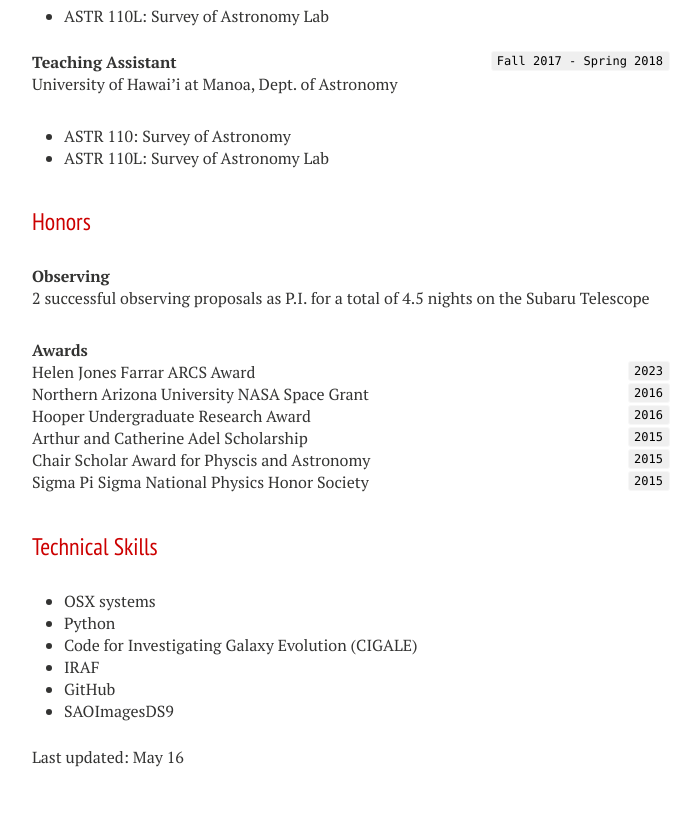
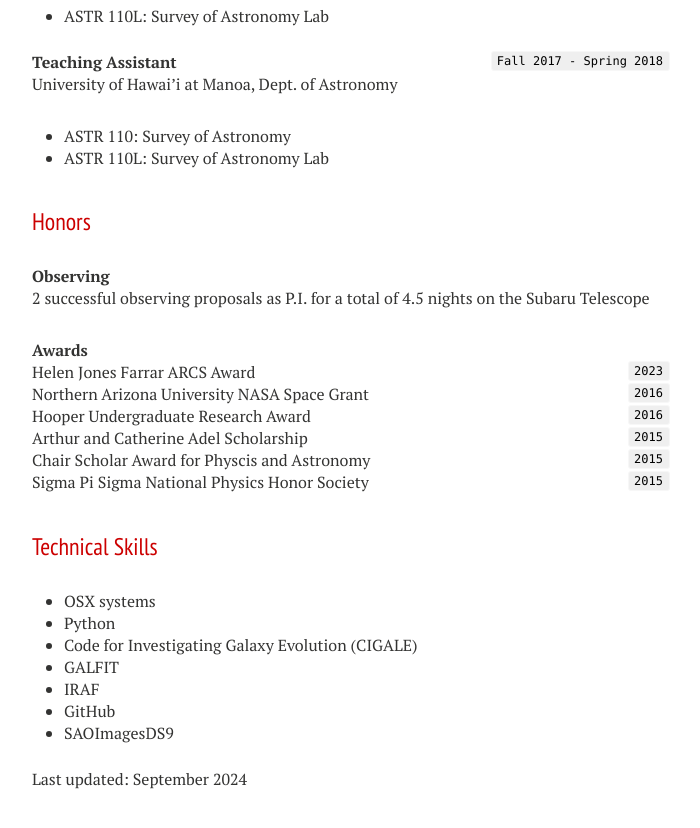
Before and after one commit to cwauge/cwauge.github.io, a Jekyll site: the page built from cv.md, in a window 1280 px wide and 900 px high, scrolled down 2320 px. Shown: the top 828 px of the window, without its empty margins (288-988 px from the left). Built offline with Jekyll 4.4.1, drawn with Linux system fonts in a browser that asks for light colours; nearby versions of some CDN libraries; some web fonts are replaced; our own code applies the rules of GitHub Pages for plain Markdown files.

Commit message:
Update cv.md

```diff
--- a/cv.md
+++ b/cv.md
@@ -99,6 +99,7 @@ Sigma Pi Sigma National Physics Honor Society<br/>
 - OSX systems
 - Python
 - Code for Investigating Galaxy Evolution (CIGALE)
+- GALFIT
 - IRAF
 - GitHub
 - SAOImagesDS9
@@ -109,4 +110,4 @@ Sigma Pi Sigma National Physics Honor Society<br/>
 
 <!-- ### Footer -->
 
-Last updated: May 16
+Last updated: September 2024
```
